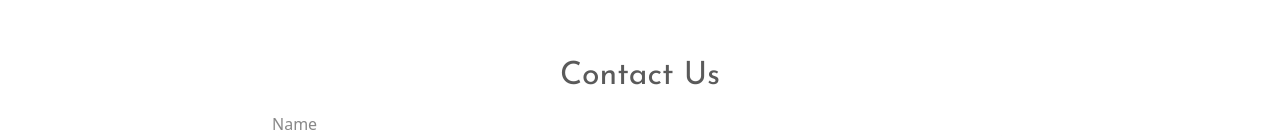
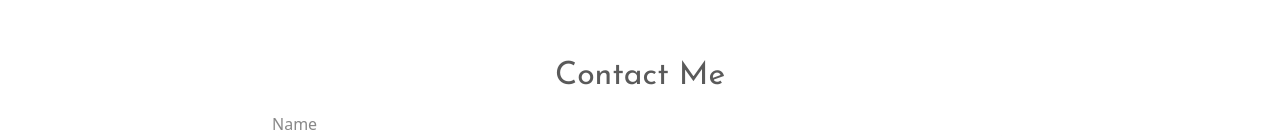
Before and after one commit to maryjanesalem/kodego-my_blog_app, a React (Create React App) app: page /contact in a window 1280 px wide. Shown: the part 286-422 px from the top of the page. Built offline with nearby package versions, Linux system fonts and the light colour scheme; a web font is replaced by a local one.

Commit message:
update entry image, contact me title

```diff
--- a/src/pages/Contact.js
+++ b/src/pages/Contact.js
@@ -3,7 +3,7 @@ import '../css/styles.scss'
 const Contact = () => {
     return (
         <main className="container my-5 contact">
-            <h2 className="text-center mb-3">Contact Us</h2>
+            <h2 className="text-center mb-3">Contact Me</h2>
             <div className="row justify-content-center">
                 <div className="col-md-8">
                     <form>
```
Also changed, not shown: public/img/ingredients.jpg, public/img/ingredients.webp (deleted).
